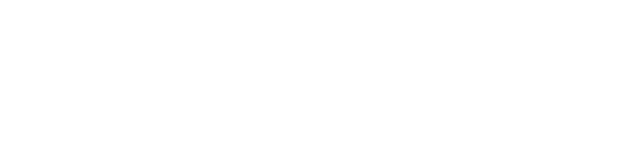
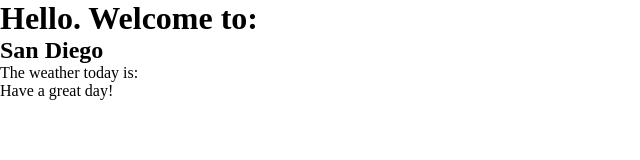
Before and after one commit to courtney-teed/m14-hw11-teed-courtney, a website: page index.html in a window 1280 px wide. Shown: the whole page, without its empty margins (0-640 px from the left). Drawn offline with Linux system fonts and the light colour scheme.

Commit message:
Add HTML content

```diff
--- a/index.html
+++ b/index.html
@@ -21,6 +21,17 @@
 
 	<body>
 
+			<header>
+				<h1>Hello. Welcome to:</h1>
+			</header>
+
+			<main>
+				<h2>San Diego</h2>
+				<p>The weather today is: </p>
+			</main>
+
+			<footer>Have a great day!</footer>
+
 		<script src="lib/main.js"></script>
 
 	</body>
```
